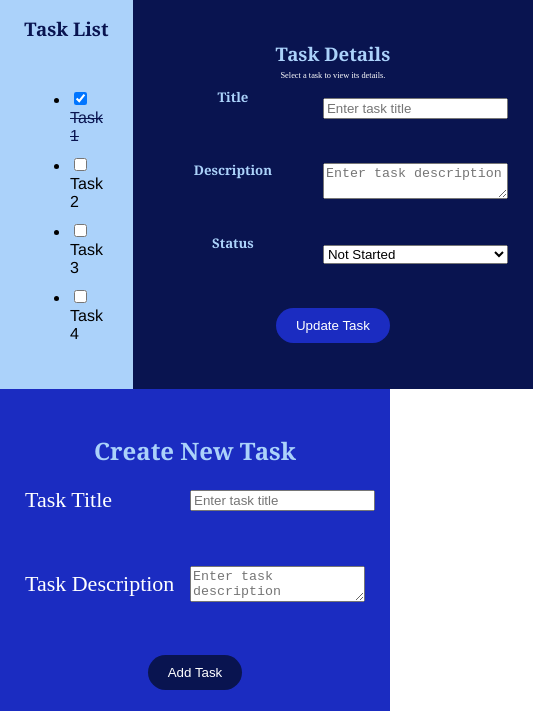
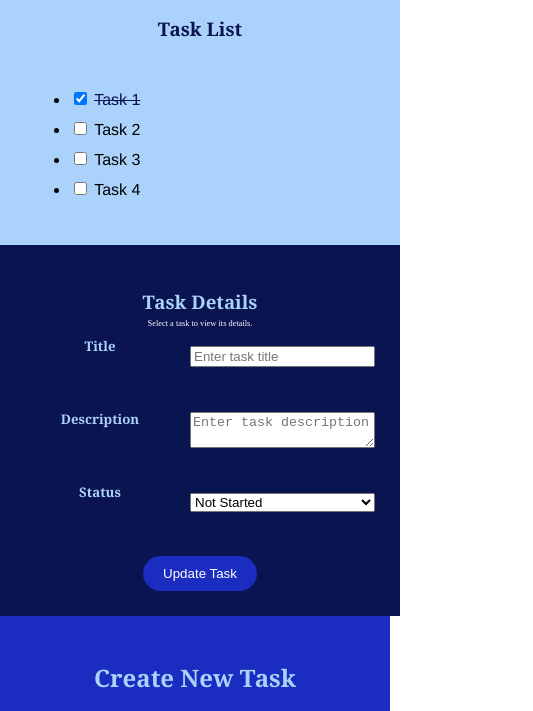
Before and after one commit to mindofkaka/Tugas1-PWeb, a plain HTML site: page index.html in a window 390 px wide. Shown: the part 97-808 px from the top of the page, 533 px wide, since content can reach past the window. Drawn offline with Linux system fonts and the light colour scheme.

Commit message:
fix: responsive style

```diff
--- a/index.html
+++ b/index.html
@@ -2,6 +2,7 @@
 <html>
     <head>
         <meta charset="UTF-8">
+        <meta name="viewport" content="width=device-width, initial-scale=1.0">
         <title>Tugas 1 Pemrograman Web</title>
         <link rel="stylesheet" href="style.css">
     </head>
--- a/style.css
+++ b/style.css
@@ -163,3 +163,10 @@
     font-size: 14px;
     opacity: 0.8;
 }
+
+@media (max-width: 768px) {
+    aside {
+        grid-template-columns: 1fr;
+        flex-direction: column;
+    }
+}
```
